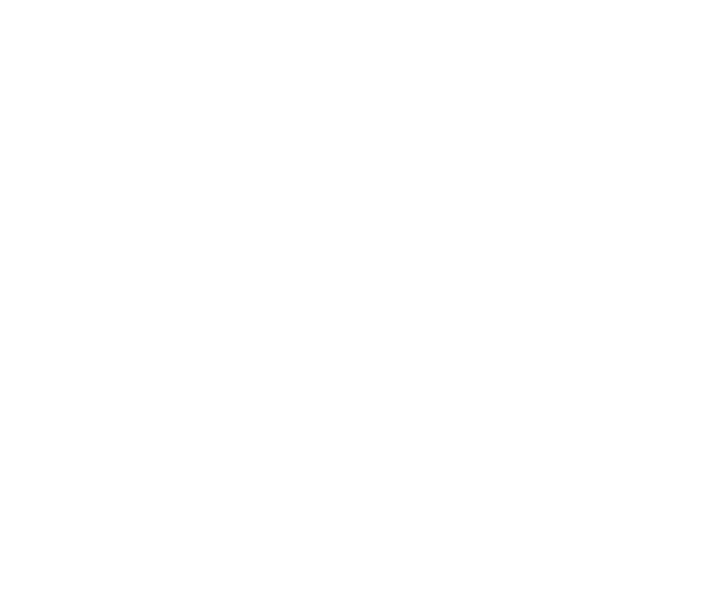
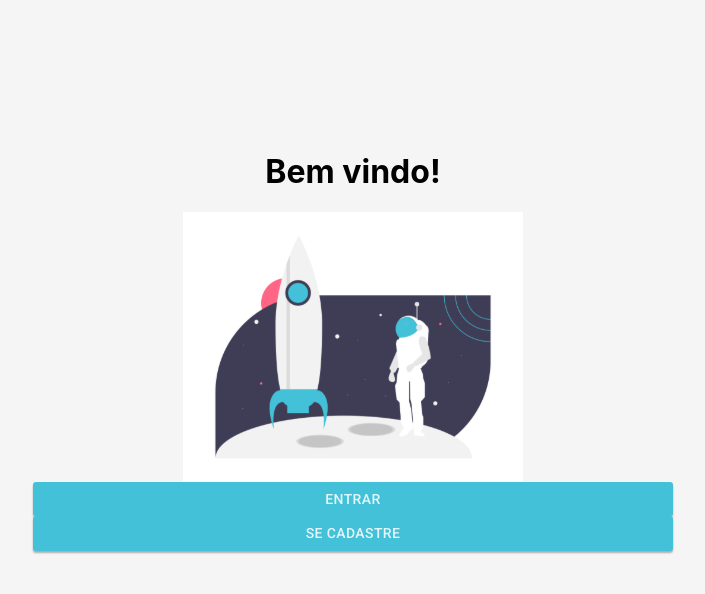
Before and after one commit to KevinWis/MyStack, a React (Create React App) app: page / in a window 1280 px wide. Shown: the top 594 px of the page, without its empty margins (287-992 px from the left). Built offline with nearby package versions, Linux system fonts and the light colour scheme.

Commit message:
botoes estilizados padrao figma

```diff
--- a/src/App.js
+++ b/src/App.js
@@ -1,7 +1,11 @@
+import Landing from "./pages/landing";
+
 function App() {
   return (
     <div className="App">
-      <main></main>
+      <main>
+        <Landing />
+      </main>
     </div>
   );
 }
--- a/src/components/shared/buttons/defaultButton/style.js
+++ b/src/components/shared/buttons/defaultButton/style.js
@@ -4,4 +4,7 @@ import Button from "@material-ui/core/Button";
 export const DefaultSharedButton = styled(Button)`
   background-color: #43c1d8 !important;
   color: #e4f6f9 !important;
+  border: 0 !important;
+  border-radius: 3px !important;
+  box-shadow: 0px 2px 2px rgba(0, 0, 0, 0.3) !important;
 `;
```
